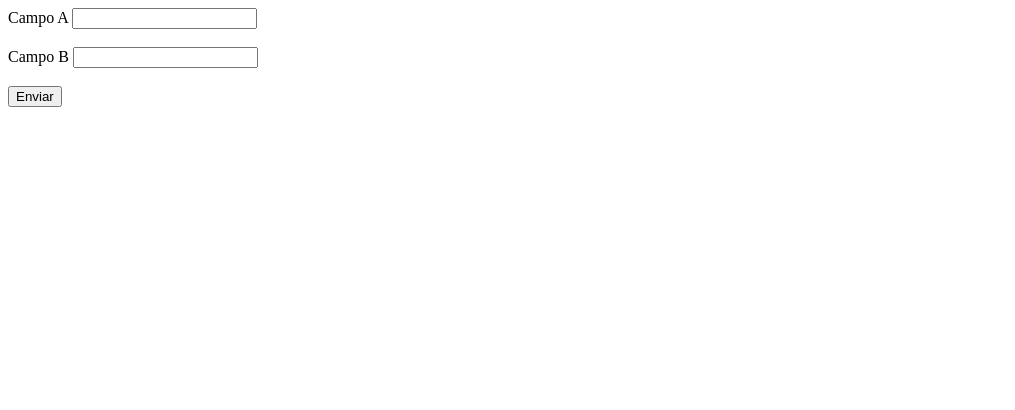
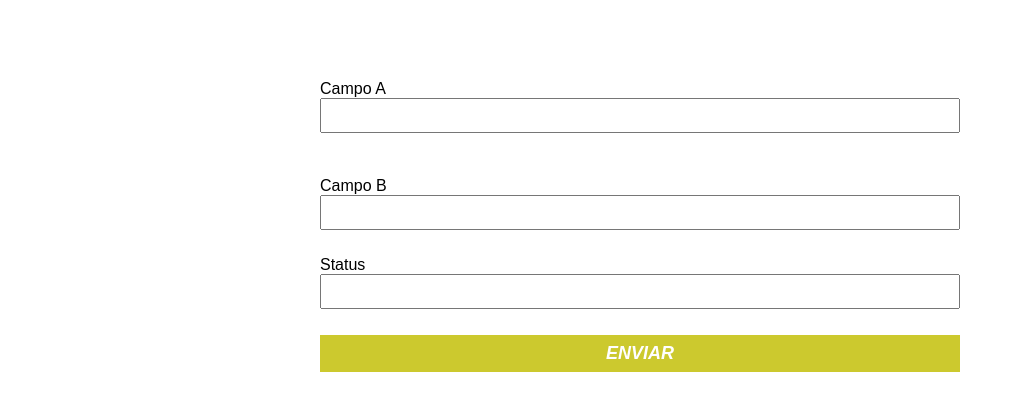
Before and after one commit to Gabrielrcintra/curso_ebac_frontend_modulo_2, a plain HTML site: page formulario.html in a window 1280 px wide. Shown: the whole page, without its empty margins (0-1015 px from the left). Drawn offline with Linux system fonts and the light colour scheme.

Commit message:
correção

```diff
--- a/formulario.html
+++ b/formulario.html
@@ -1,10 +1,11 @@
 <!DOCTYPE html>
-<html lang="en">
+<html lang="BR-PT">
 <head>
     <meta charset="UTF-8">
     <meta http-equiv="X-UA-Compatible" content="IE=edge">
     <meta name="viewport" content="width=device-width, initial-scale=1.0">
     <title>Document</title>
+    <link rel="stylesheet" href="./main.css">
 </head>
 <body>
     <form id="form">
@@ -15,6 +16,8 @@
         <label for="campoB">Campo B</label>
         <input type="number" id="campoB">
         <br>
+        <label for="status"> Status</label>
+        <input type="text" id="status">
         <br>
         <button type="submit"> Enviar</button>
     </form>
--- /dev/null
+++ b/main.css
@@ -0,0 +1,36 @@
+* {
+    margin: 0;
+    padding: 0;
+    box-sizing: border-box;
+    font-family: sans-serif;
+}
+
+form {
+    margin: 80px auto;
+    max-width: 640px;
+    width: 100%;
+}
+
+
+input, button {
+    display: block;
+    padding: 8px;
+    margin-bottom: 8px;
+    width: 100%;
+    resize: none;
+}
+
+button {
+    background-color: #ccc92e;
+    border: none;
+    text-transform: uppercase;
+    color: #fff;
+    font-weight: bold;
+    font-size: 18px;
+    font-style: italic;
+    cursor: pointer;
+}
+
+button:hover {
+    background-color: #27ae60;
+}
--- a/main.js
+++ b/main.js
@@ -1,4 +1,5 @@
 const form = document.getElementById ("form");
+const statusInput = document.getElementById ("status")
 
 form.addEventListener("submit", function(event){
     event.preventDefault();
@@ -7,9 +8,9 @@ var campoA = parseFloat(document.getElementById("campoA").value);
 var campoB = parseFloat(document.getElementById("campoB").value);
 
 if ( campoB > campoA) {
-    alert ('positivo')
+    statusInput.value = "Positivo"
 }
 else {
-    alert ("negativo")
+    statusInput.value = "Negativo"
 }
 });
```
